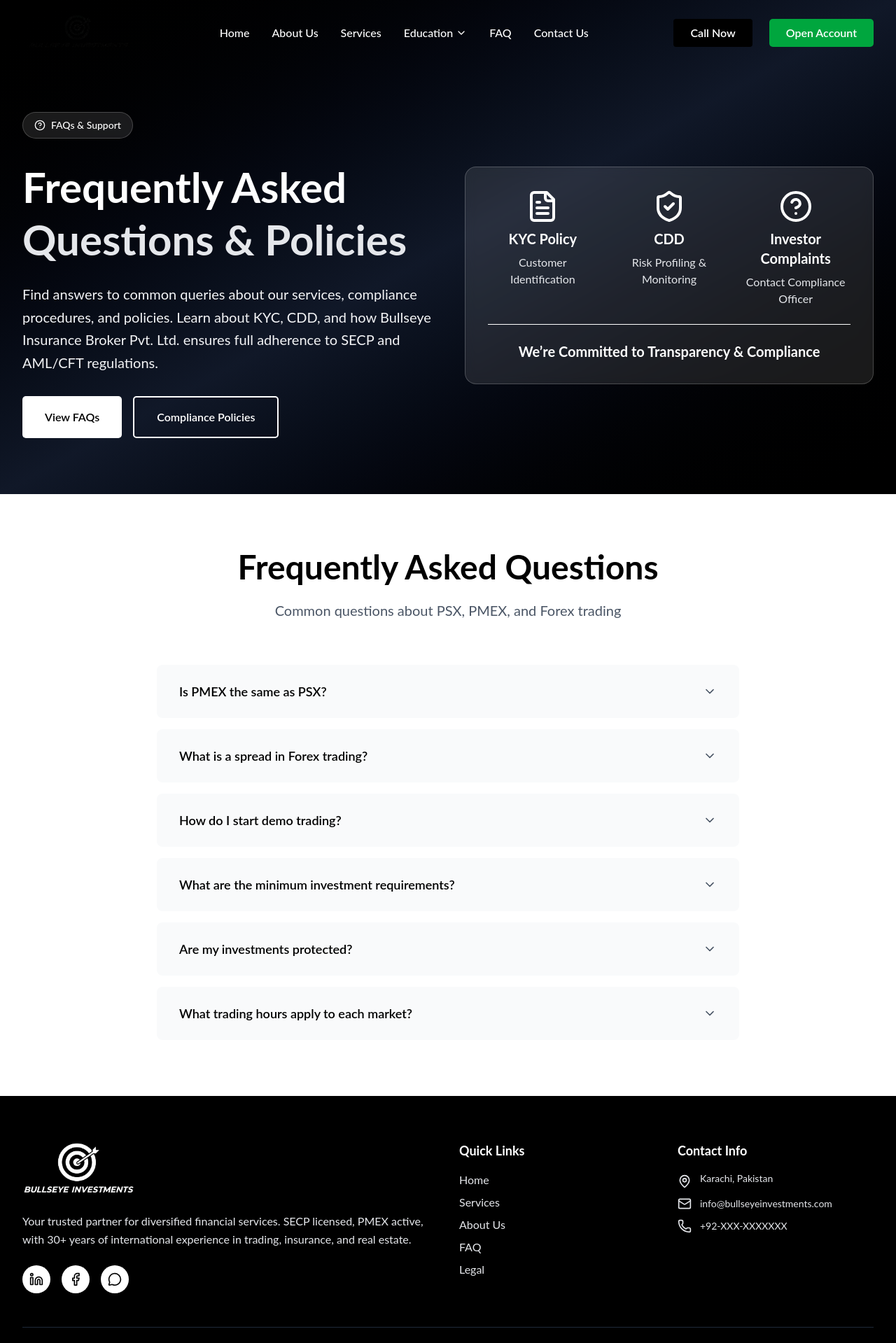
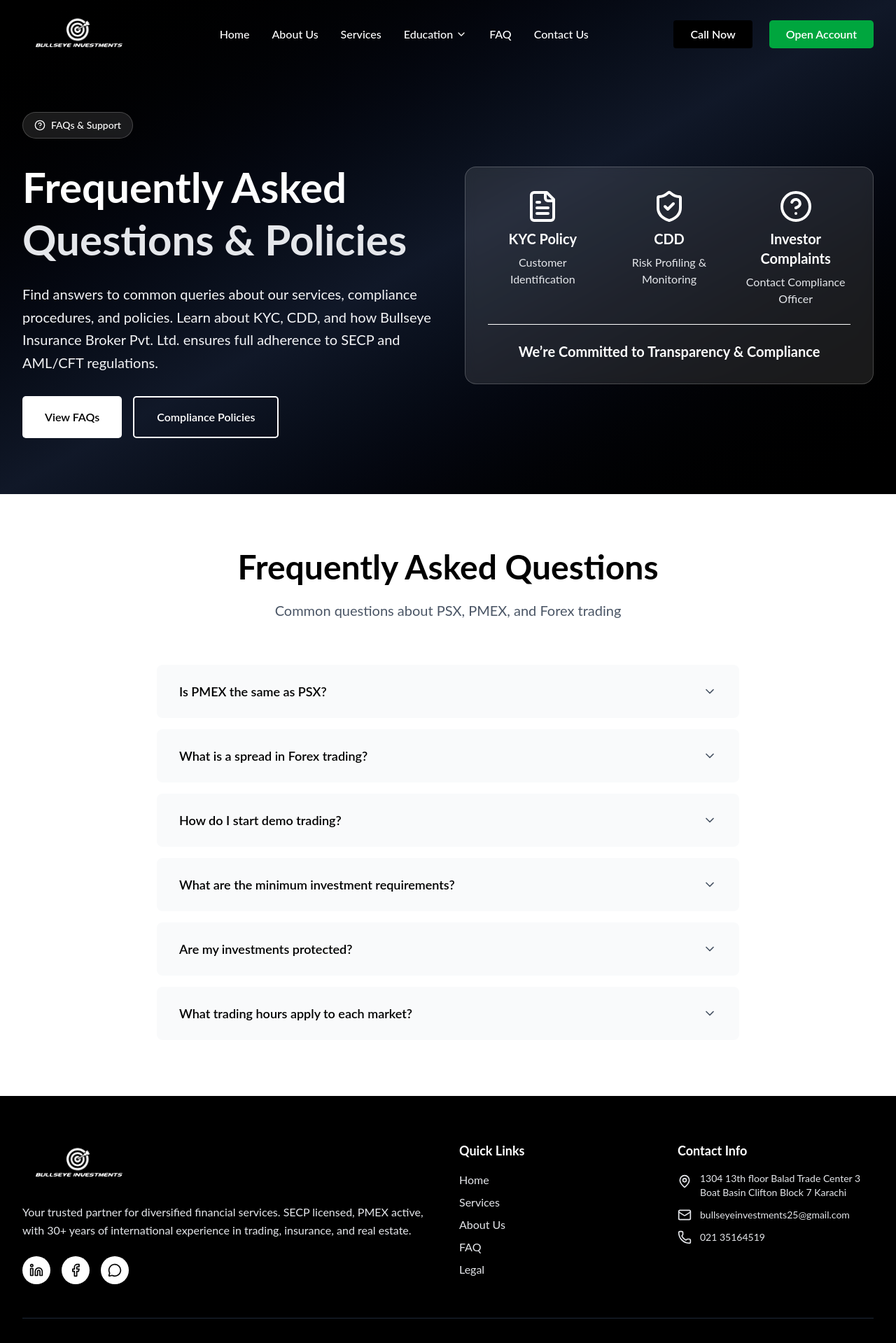
Before and after one commit to Oriancoders/Bullseye-Investments, a React (Vite) app: page /faqs in a window 1280 px wide. Shown: the top 1919 px of the page at 70% size. Built offline with nearby package versions, Linux system fonts and the light colour scheme.

Commit message:
pushed home

```diff
--- a/src/commonComps/Footer.jsx
+++ b/src/commonComps/Footer.jsx
@@ -54,15 +54,15 @@
             <div className="space-y-3 text-gray-200">
               <div className="flex items-start">
                 <MapPin className="w-5 h-5 mr-3 mt-1 flex-shrink-0" />
-                <span className="text-sm">Karachi, Pakistan</span>
+                <span className="text-sm">1304 13th floor Balad Trade Center 3 Boat Basin Clifton Block 7 Karachi</span>
               </div>
               <div className="flex items-center">
                 <Mail className="w-5 h-5 mr-3 flex-shrink-0" />
-                <span className="text-sm">info@bullseyeinvestments.com</span>
+                <span className="text-sm">bullseyeinvestments25@gmail.com</span>
               </div>
               <div className="flex items-center">
                 <Phone className="w-5 h-5 mr-3 flex-shrink-0" />
-                <span className="text-sm">+92-XXX-XXXXXXX</span>
+                <span className="text-sm">021 35164519</span>
               </div>
             </div>
           </div>
--- a/src/commonComps/Navigation.jsx
+++ b/src/commonComps/Navigation.jsx
@@ -38,13 +38,12 @@
   ];
 
   return (
-    <nav className={`fixed w-full z-50 transition-all duration-300 py-4 ${isScrolled ? 'bg-white shadow-lg text-black' : 'sm:bg-transparent bg-white sm:text-white text-black'
-      }`}>
-      <div className="max-w-7xl mx-auto px-6 lg:px-8">
-        <div className="flex justify-between items-center">
+    <nav className={`fixed w-full z-50 transition-all duration-300  ${isScrolled ? 'bg-white shadow-lg text-black' : 'sm:bg-transparent  sm:text-white text-black'}`}>
+      <div className="max-w-7xl mx-auto ">
+        <div className="flex justify-between items-center px-6 lg:px-8 py-4">
           {/* Logo */}
           <Link to={"/"} className="flex-shrink-0">
-            <img src={logoblack} alt="" className='w-40' />
+            <img src={isScrolled ? logoblack : whitelogo} alt="" className='w-40' />
           </Link>
 
           {/* Desktop Navigation */}
@@ -111,7 +110,7 @@
           <div className="lg:hidden">
             <button
               onClick={() => setIsMobileMenuOpen(!isMobileMenuOpen)}
-              className={`${isScrolled ? 'text-black' : ' sm:text-white text-black'} transition-colors`}
+              className={`${isScrolled ? 'text-black' : 'text-white '} transition-colors`}
             >
               {isMobileMenuOpen ? <X size={24} /> : <Menu size={24} />}
             </button>
@@ -120,7 +119,7 @@
 
         {/* Mobile Menu */}
         {isMobileMenuOpen && (
-          <div className="lg:hidden mt-4 pb-4 ">
+          <div className="lg:hidden mt-4 px-6 lg:px-8 py-4 bg-white">
             <div className="flex flex-col space-y-3">
               {navItems.map((item) =>
                 !item.submenu ? (
--- a/src/pages/AboutPages/AboutPage.jsx
+++ b/src/pages/AboutPages/AboutPage.jsx
@@ -12,7 +12,7 @@
     <div className='overflow-x-hidden'>
       <Navigation/>
         <AboutHero/>
-        <Timeline/>
+        {/* <Timeline/> */}
         <MissionVision/>
         <TeamCTA/>
         <SponsorsSection/>
--- a/src/pages/HomePages/sections/About.jsx
+++ b/src/pages/HomePages/sections/About.jsx
@@ -2,6 +2,7 @@
 import { Shield, Award, Globe, Users } from 'lucide-react';
 import { Link } from 'react-router-dom';
 import logos from '../../../utils/data/logos';
+import about_pic from '../../../assets/about_pic.png'
 
 const About = () => {
   const credentials = [
@@ -30,7 +31,7 @@
           </p>
         </div>
 
-        <img src="https://floretcapitals.com/wp-content/uploads/2025/07/stock-scaled-e1752190437413.png" alt="" className='md:w-1/2 w-full ' />
+        <img src={about_pic} alt="" className='md:w-1/2 w-full ' />
         </div>
 
         {/* Credentials */}
```
Also changed, not shown: src/assets/about_pic.png (added), src/assets/whitelogo.png.
